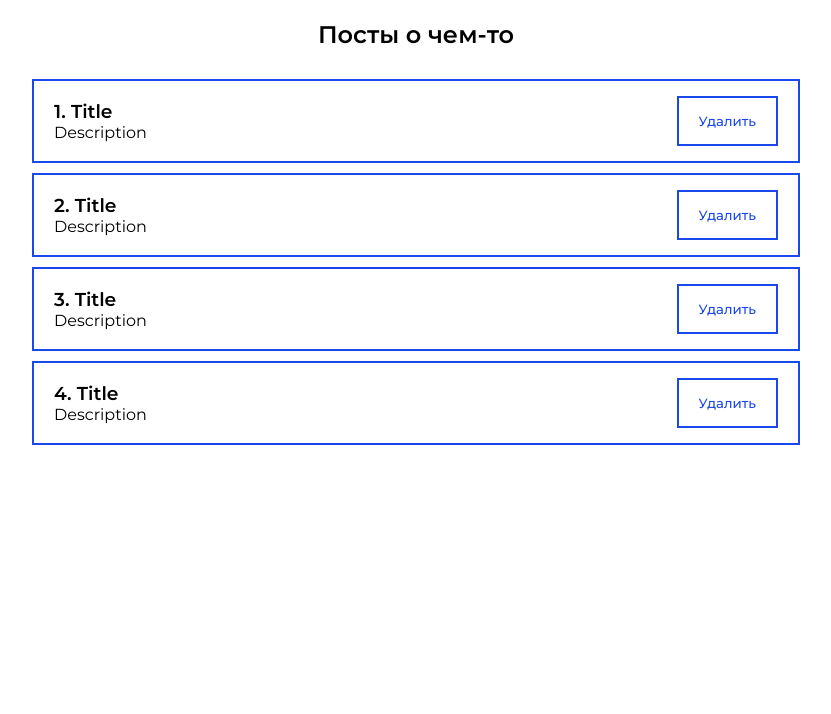
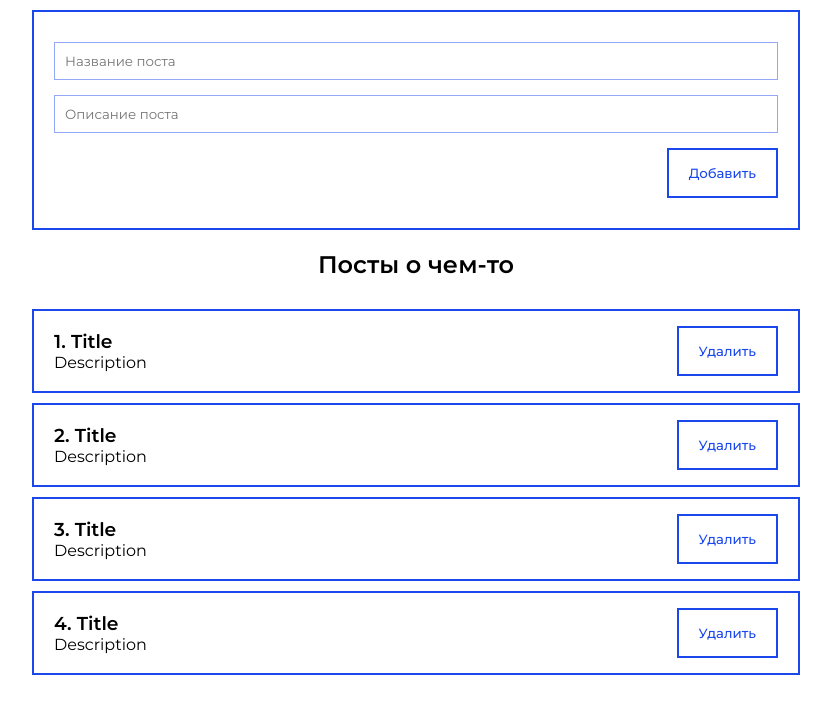
Before and after one commit to lozovaya-collab/react_test, a React (Create React App) app: page / in a window 1280 px wide. Shown: the top 714 px of the page, without its empty margins (224-1055 px from the left). Built offline with nearby package versions, Linux system fonts and the light colour scheme.

Commit message:
feat: add components - PostForm and Input

```diff
--- a/src/App.js
+++ b/src/App.js
@@ -1,6 +1,6 @@
 import {React, useState} from 'react';
 import './styles/App.scss';
-import {  PostList } from './components';
+import {  PostForm, PostList } from './components';
 
 
 const App = () =>
@@ -31,6 +31,7 @@ const App = () =>
 
     return (
         <div className="App">
+            <PostForm/>
             <PostList title={'Посты о чем-то'} posts={posts} />
         </div>
     )
--- /dev/null
+++ b/src/components/PostForm/index.jsx
@@ -0,0 +1,21 @@
+import { useState, React } from 'react'
+import style from './style.module.scss'
+import { Button, Input } from '../../components';
+
+const PostItem = () =>
+{
+
+    const [post, setPost] = useState({title: "", body:""});
+    return (
+        <form className={ style.form }>
+            <Input type="text" placeholder="Название поста" value={post.title} onChange={e => setPost({...post, title: e.target.value})}/>
+            <Input type="text" placeholder="Описание поста" value={ post.description } onChange={ e => setPost({ ...post, title: e.target.value }) } />
+            <div className={ style.form_footer }>
+                <Button>Добавить</Button>
+            </div>
+
+        </form>
+    )
+}
+
+export default PostItem;
--- /dev/null
+++ b/src/components/PostForm/style.module.scss
@@ -0,0 +1,13 @@
+.form {
+    width: 60%;
+    margin: 10px auto 0;
+    padding: 30px 20px;
+    display: flex;
+    flex-direction: column;
+    gap: 15px;
+    border: 2px solid rgb(27, 72, 237);
+    &_footer {
+        display: flex;
+        justify-content: flex-end;
+    }
+}
--- /dev/null
+++ b/src/components/UI/Input/index.jsx
@@ -0,0 +1,11 @@
+import { React } from 'react'
+import style from './style.module.scss'
+
+const Input = (props) =>
+{
+    return (
+        <input className={style.input} { ...props } />
+    )
+}
+
+export default Input;
--- /dev/null
+++ b/src/components/UI/Input/style.module.scss
@@ -0,0 +1,8 @@
+.input {
+    outline: none;
+    padding: 10px;
+    border: 1px solid rgba(27, 72, 237, 0.47);
+    &:focus {
+        box-shadow: -1px 2px 8px 0px rgba(34, 60, 80, 0.09);
+    }
+}
--- a/src/components/index.js
+++ b/src/components/index.js
@@ -1,5 +1,9 @@
-import PostItem from './PostItem/index'
-import Button from './UI/Button'
-import PostList from './PostList'
+import Button from './UI/Button';
+import Input from './UI/Input';
 
-export { PostItem, Button, PostList }
+import PostForm from './PostForm';
+import PostList from './PostList';
+import PostItem from './PostItem';
+
+
+export { Button, Input, PostForm, PostList, PostItem };
```
